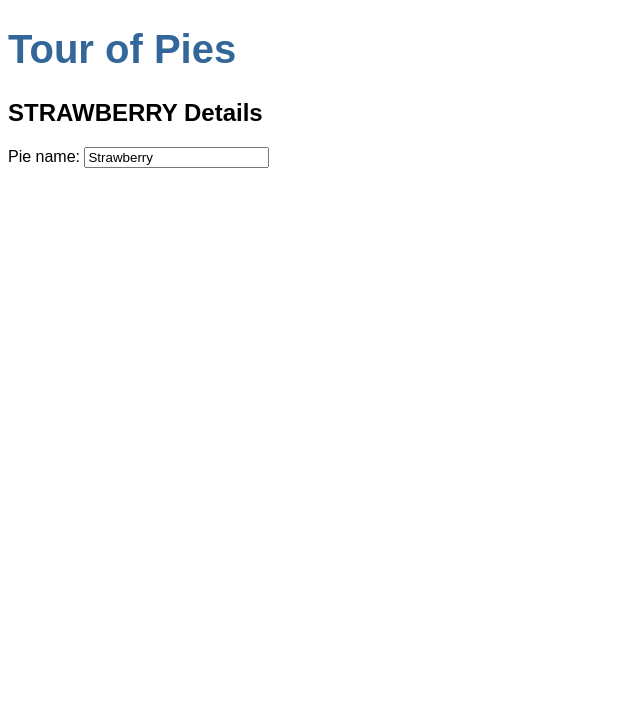
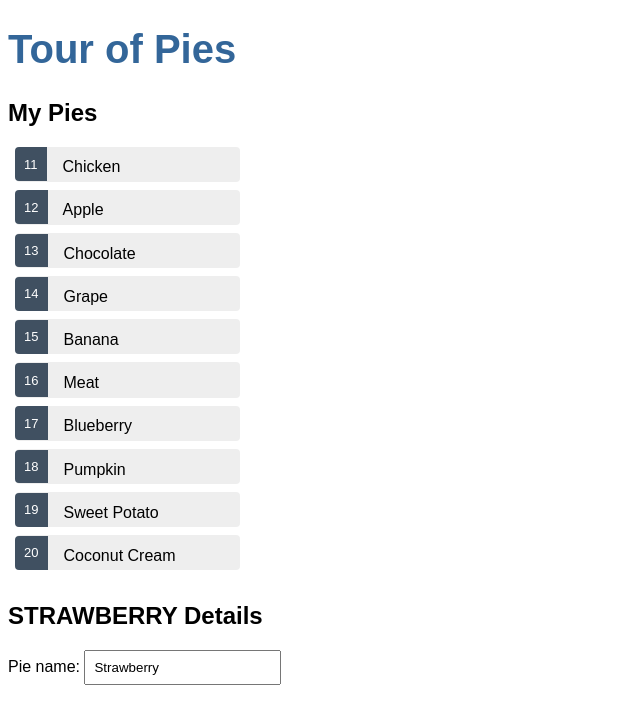
Before and after one commit to lucasstecher/tour-of-pies, an Angular app: page / in a window 1280 px wide. Shown: the top 724 px of the page, without its empty margins (0-640 px from the left). Built offline with nearby package versions, Linux system fonts and the light colour scheme.

Commit message:
adding css, input, etc

```diff
--- /dev/null
+++ b/src/app/mock-pies.ts
@@ -0,0 +1,14 @@
+import { Pie } from './pie';
+
+export const PIES: Pie[] = [
+    { id: 11, name: 'Chicken' },
+    { id: 12, name: 'Apple' },
+    { id: 13, name: 'Chocolate' },
+    { id: 14, name: 'Grape' },
+    { id: 15, name: 'Banana' },
+    { id: 16, name: 'Meat' },
+    { id: 17, name: 'Blueberry' },
+    { id: 18, name: 'Pumpkin' },
+    { id: 19, name: 'Sweet Potato' },
+    { id: 20, name: 'Coconut Cream' }
+];
--- a/src/app/pies/pies.component.css
+++ b/src/app/pies/pies.component.css
@@ -0,0 +1,51 @@
+.pies {
+    margin: 0 0 2em 0;
+    list-style-type: none;
+    padding: 0;
+    width: 15em;
+}
+.pies li {
+    cursor: pointer;
+    position: relative;
+    left: 0;
+    background-color: #EEE;
+    margin: .5em;
+    padding: .3em 0;
+    height: 1.6em;
+    border-radius: 4px;
+}
+.pies li:hover {
+    color: #2c3a41;
+    background-color: #e6e6e6;
+    left: .1em;
+}
+.pies li.selected {
+    background-color: black;
+    color: white;
+}
+.pies li.selected:hover {
+    background-color: #505050;
+    color: white;
+}
+.pies li.selected:active {
+    background-color: black;
+    color: white;
+}
+.pies .badge {
+    display: inline-block;
+    font-size: small;
+    color: white;
+    padding: 0.8em 0.7em 0 0.7em;
+    background-color:#405061;
+    line-height: 1em;
+    position: relative;
+    left: -1px;
+    top: -4px;
+    height: 1.8em;
+    margin-right: .8em;
+    border-radius: 4px 0 0 4px;
+}
+
+input {
+    padding: .5rem;
+}
--- a/src/app/pies/pies.component.html
+++ b/src/app/pies/pies.component.html
@@ -1,3 +1,10 @@
+<h2>My Pies</h2>
+<ul class="pies">
+    <li *ngFor="let pie of pies">
+        <span class="badge">{{ pie.id }}</span> {{ pie.name }}
+    </li>
+</ul>
+
 <h2>{{ pie.name | uppercase }} Details</h2>
 
 <div>
--- a/src/app/pies/pies.component.ts
+++ b/src/app/pies/pies.component.ts
@@ -1,5 +1,6 @@
 import { Component, OnInit } from '@angular/core';
 import { Pie } from '../pie';
+import { PIES } from '../mock-pies';
 
 @Component({
   selector: 'app-pies',
@@ -17,4 +18,6 @@
     id: 1,
     name: 'Strawberry'
   }
+
+  pies = PIES;
 }
```
